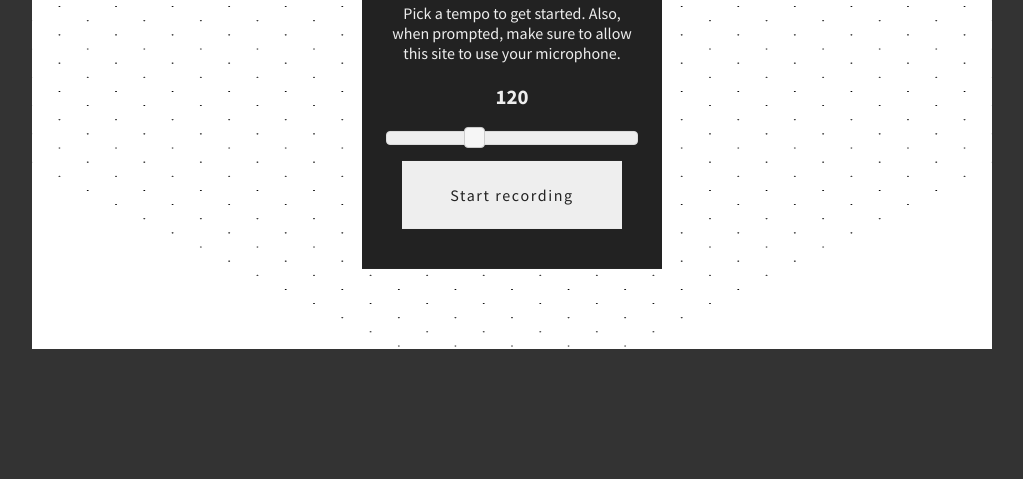
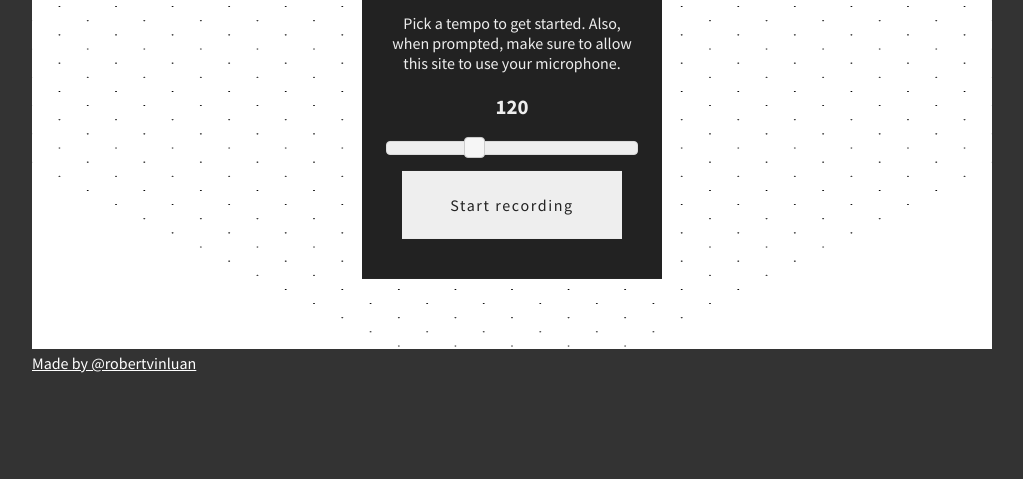
Before and after one commit to rvinluan/songsquares, a plain HTML site: page looper.html in a window 1280 px wide. Shown: the part 321-800 px from the top of the page, without its empty margins (128-1151 px from the left). Drawn offline with Linux system fonts and the light colour scheme; no server answers.

Commit message:
added link to twitter

```diff
--- a/css/main.css
+++ b/css/main.css
@@ -16,6 +16,10 @@
 body {
 	background-color: #333;
 	font-family: Source Sans Pro, sans-serif;
+	color: white;
+}
+
+a {
 	color: white;
 }
 
--- a/looper.html
+++ b/looper.html
@@ -72,8 +72,9 @@
             <div class="start-button" onclick="javascript:loadSong()" data-mode="metronome">Play</div>
         </div>
         <canvas id="canvas" width="960" height="600"></canvas>
+        <a target="_blank"  href="http://www.twitter.com/robertvinluan">Made by @robertvinluan</a>
         <div id="after-save-container" class="modal">
-            <h1></h1>
+            <h1><!-- to be filled with js --></h1>
             <p>Saving...</p>
             <div class="button"></div>
         </div>
```
